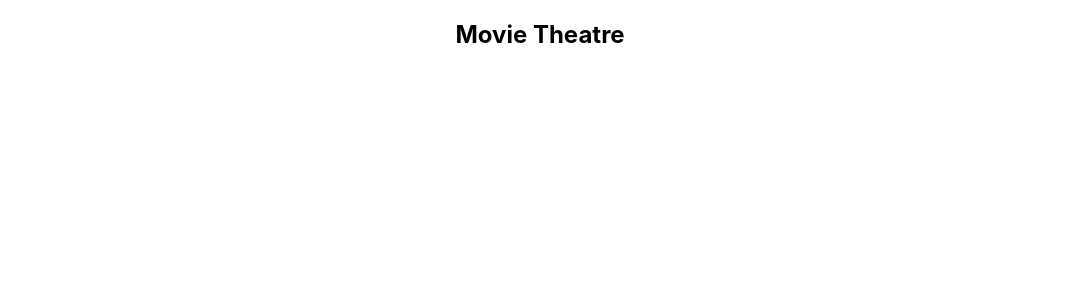
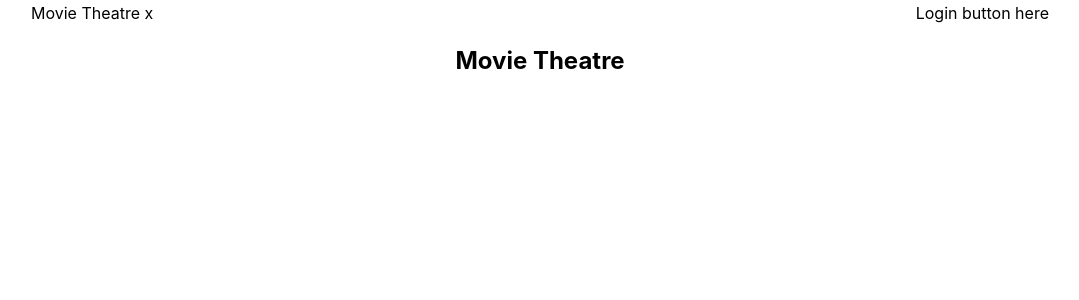
Before and after one commit to Malikil/CSIS3300-FrontEnd, a React (Create React App) app: page / in a window 1280 px wide. Shown: the top 300 px of the page, without its empty margins (100-1179 px from the left). Built offline with nearby package versions, Linux system fonts and the light colour scheme.

Commit message:
Begin constructing landing page

```diff
--- a/src/App.css
+++ b/src/App.css
@@ -11,6 +11,14 @@ body {
 
 h2 {
   text-align: center;
+}
+
+.lalign {
+  text-align: left;
+}
+
+.ralign {
+  text-align: right;
 }
 
 p {
--- a/src/App.js
+++ b/src/App.js
@@ -2,6 +2,7 @@ import React from 'react';
 import { BrowserRouter as Router, Route, Switch } from "react-router-dom";
 import MoviePage from './pages/MoviePage';
 import MovieList from './pages/MovieList';
+import Navbar from './components/Navbar';
 import "./App.css";
 
 function Home() {
@@ -10,7 +11,8 @@ function Home() {
 
 class App extends React.Component {
   render() {
-    return (
+    return <div>
+      <Navbar />
       <Router>
             <Switch>
               <Route path="/" exact component={Home} />
@@ -19,7 +21,7 @@ class App extends React.Component {
               <Route component={Home} />
             </Switch>
       </Router>
-    );
+    </div>;
   }
 }
 
--- /dev/null
+++ b/src/components/Navbar.js
@@ -0,0 +1,18 @@
+import React from 'react';
+
+class Navbar extends React.Component
+{
+    render()
+    {
+        return <table className="navbar">
+            <tbody>
+                <tr>
+                    <td className="lalign">Movie Theatre x</td>
+                    <td className="ralign">Login button here</td>
+                </tr>
+            </tbody>
+        </table>;
+    }
+}
+
+export default Navbar;
```
Also changed, not shown: src/pages/Home.js (added, +14 -0 lines).
